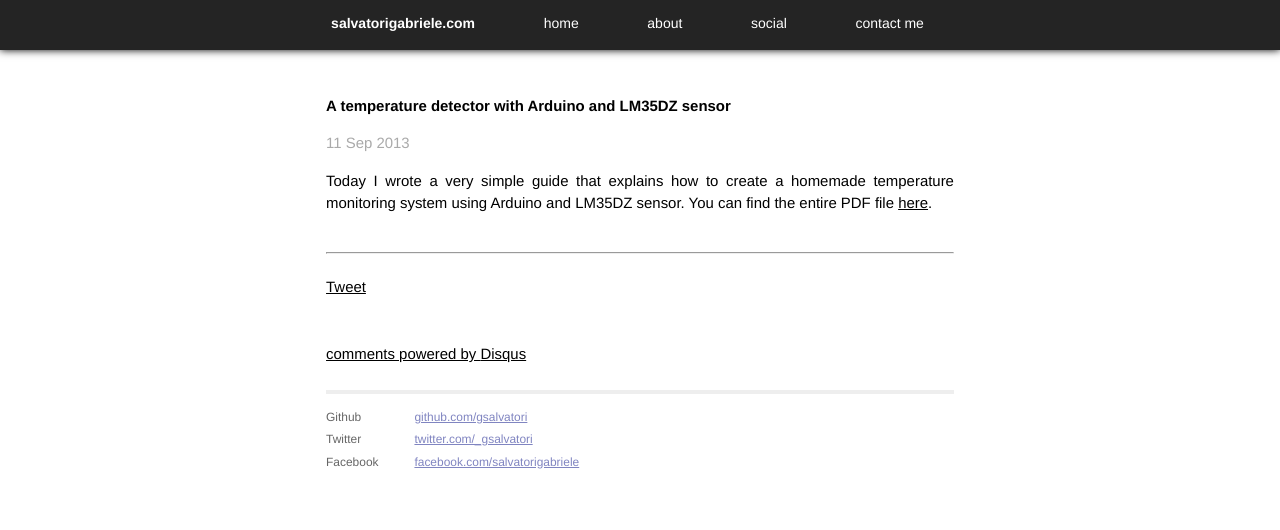
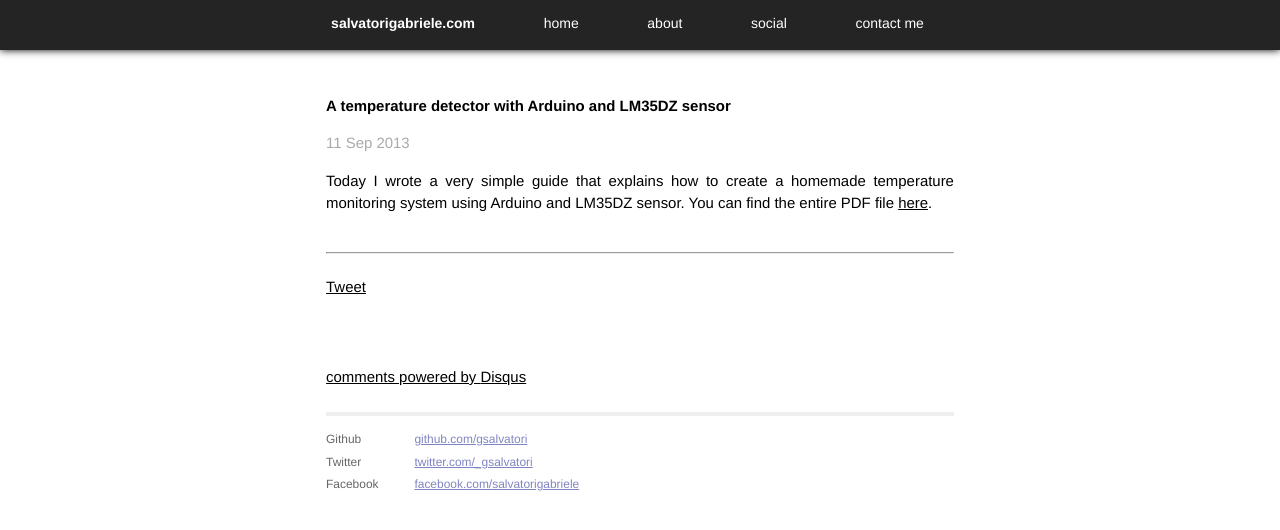
Before and after one commit to gsalvatori/salvatorigabriele.com, a Jekyll site: the page built from _posts/2013-09-11-a-temperature-detector-arduino.markdown, in a window 1280 px wide. Shown: the top 530 px of the page. Built offline with Jekyll 4.4.1, drawn with Linux system fonts in a browser that asks for light colours; Markdown is read by kramdown in place of the engine named in the settings; comment, search, counter and statistics services are not loaded.

Commit message:
Update post.html

```diff
--- a/_layouts/post.html
+++ b/_layouts/post.html
@@ -13,7 +13,7 @@
 <br>
 <!-- share buttons -->
 <a href="https://twitter.com/share" class="twitter-share-button" data-via="_gsalvatori">Tweet</a>
-<script>!function(d,s,id){var js,fjs=d.getElementsByTagName(s)[0],p=/^http:/.test(d.location)?'http':'https';if(!d.getElementById(id)){js=d.createElement(s);js.id=id;js.src=p+'://platform.twitter.com/widgets.js';fjs.parentNode.insertBefore(js,fjs);}}(document, 'script', 'twitter-wjs');</script><div class="fb-like" data-layout="button_count" data-action="like" data-show-faces="false" data-share="true"></div><div id="fb-root"></div><div class="g-plus" data-action="share" data-annotation="bubble"></div>
+<script>!function(d,s,id){var js,fjs=d.getElementsByTagName(s)[0],p=/^http:/.test(d.location)?'http':'https';if(!d.getElementById(id)){js=d.createElement(s);js.id=id;js.src=p+'://platform.twitter.com/widgets.js';fjs.parentNode.insertBefore(js,fjs);}}(document, 'script', 'twitter-wjs');</script><div class="fb-like" data-layout="button_count" data-action="like" data-show-faces="false" data-share="true"></div><div id="fb-root"></div>&nbsp;<div class="g-plus" data-action="share" data-annotation="bubble"></div>
 
 <script>(function(d, s, id) {
   var js, fjs = d.getElementsByTagName(s)[0];
```
